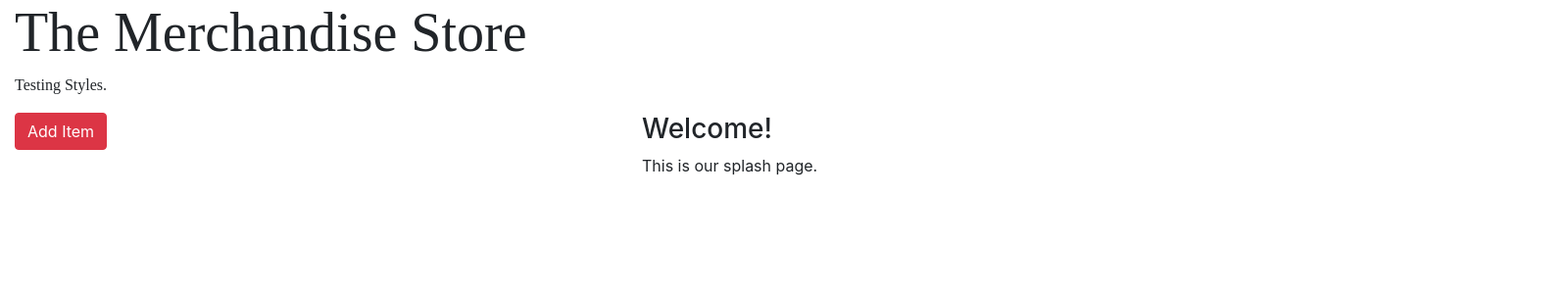
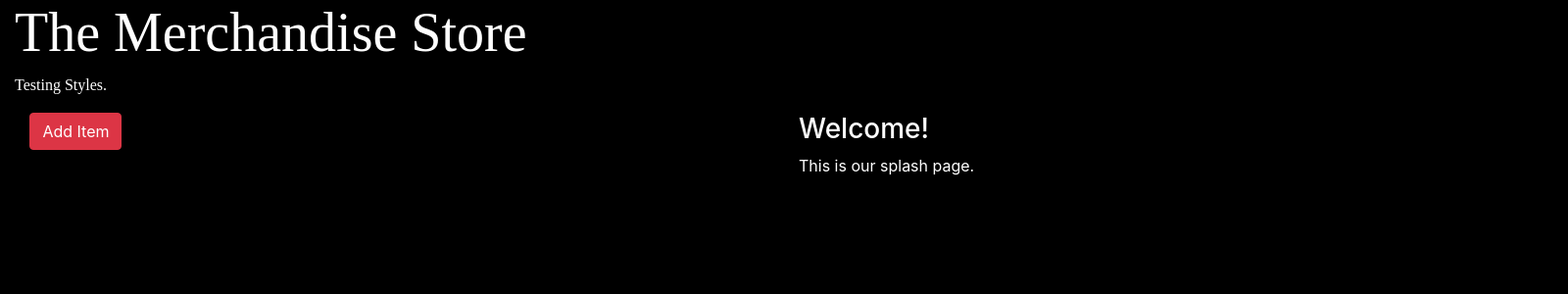
Before and after one commit to brianharv/merch_site, a React (Create React App) app: page / in a window 1280 px wide. Shown: the top 300 px of the page at 98% size, 1600 px wide, since content can reach past the window. Built offline with nearby package versions, Linux system fonts and the light colour scheme; a web font is replaced by a local one.

Commit message:
add info to README

```diff
--- a/src/components/App.js
+++ b/src/components/App.js
@@ -6,9 +6,13 @@ import Body from "./Body";
 
 
 function App() {
+  const style = {
+    height: '100vh',
+    width:'200vh'
+  }
   return (
         <React.Fragment>
-          <div className='container-fluid align-items-center'>
+          <div className='container-fluid align-items-center' style={style}>
             <Header />
             <Body />
           </div>
--- a/src/components/Merch.js
+++ b/src/components/Merch.js
@@ -1,13 +1,12 @@
 import React from "react";
 import PropTypes from "prop-types";
-import Card from "react-bootstrap/Card";
-import { ListGroup, ListGroupItem } from "react-bootstrap";
+import { Card, ListGroup, ListGroupItem } from "react-bootstrap";
 
 function Merch(props) {
   return(
     <React.Fragment>
     <div onClick = {() => props.whenMerchClicked(props.id)}>
-    <Card style={{ width: '18rem' }}>
+      <Card style={{ width: '18rem' }}>
         <Card.Body>
           <Card.Title>{props.name}</Card.Title>
           <Card.Subtitle className="mb-2 text-muted"><b>Price</b> - ${props.price}</Card.Subtitle>
--- a/src/components/MerchControl.js
+++ b/src/components/MerchControl.js
@@ -39,11 +39,19 @@ class MerchControl extends React.Component {
     this.setState({selectedMerch: selectedMerch})
   }
 
+  handleDeletingSelectedMerch = (id) => {
+    const newMasterMerchList = this.state.masterMerchList.filter(merch => merch. id !== id);
+    this.setState({
+      masterMerchList: newMasterMerchList,
+      selectedMerch: null
+    });
+  }
+
   render() {
     let currentlyVisibleState = null;
     let buttonText = null;
     if (this.state.selectedMerch != null) {
-      currentlyVisibleState = <MerchDetail merch = {this.state.selectedMerch}/>
+      currentlyVisibleState = <MerchDetail merch = {this.state.selectedMerch} onClickingDelete={this.handleDeletingSelectedMerch}/>
     buttonText = "Return to Merch List";
     }
     else if (this.state.formVisibleOnPage) {
--- a/src/components/MerchDetail.js
+++ b/src/components/MerchDetail.js
@@ -2,22 +2,24 @@ import React from 'react';
 import PropTypes from "prop-types";
 
 function MerchDetail(props){
-  const { merch } = props;
+  const { merch, onClickingDelete } = props;
   return(
     <React.Fragment>
       <h3>Merch Detail</h3>
       <br></br>
-      <h2> {merch.description} - Name {merch.name} </h2>
+      <h2> {merch.description} - {merch.name} </h2>
       <h2> Quantity: {merch.quantity}</h2>
       <br></br>
       <br></br>
-      <p>{merch.price} </p>
+      <p>Price: ${merch.price} </p>
+      <button className='btn btn-primary' onClick={()=> onClickingDelete(merch.id)}>Delete this Merch!</button>
     </React.Fragment>
   );
 }
 
 MerchDetail.propTypes = {
-  Merch: PropTypes.object
+  Merch: PropTypes.object,
+  onClickingDelete: PropTypes.func
 };
 
 export default MerchDetail;
--- a/src/index.css
+++ b/src/index.css
@@ -1,9 +1,7 @@
 @import url('https://fonts.googleapis.com/css2?family=Seymour+One&display=swap');
 @import url('https://fonts.googleapis.com/css2?family=Modak&display=swap');
 
-body {
-  background-color:black;
-  color:whitesmoke;
+body{
   text-align:center;
   margin: 0;
   font-family: -apple-system, BlinkMacSystemFont, 'Segoe UI', 'Roboto', 'Oxygen',
@@ -17,3 +15,13 @@ code {
   font-family: source-code-pro, Menlo, Monaco, Consolas, 'Courier New',
     monospace;
 }
+
+.btn{
+  margin-left: 2%;
+  margin-right:2%
+}
+.container-fluid{
+  background-color: black;
+  color:white;
+
+}
```
Also changed, not shown: public/merch_site.jpg (added), 1 other file (tests, documents, lock files or other folders).
